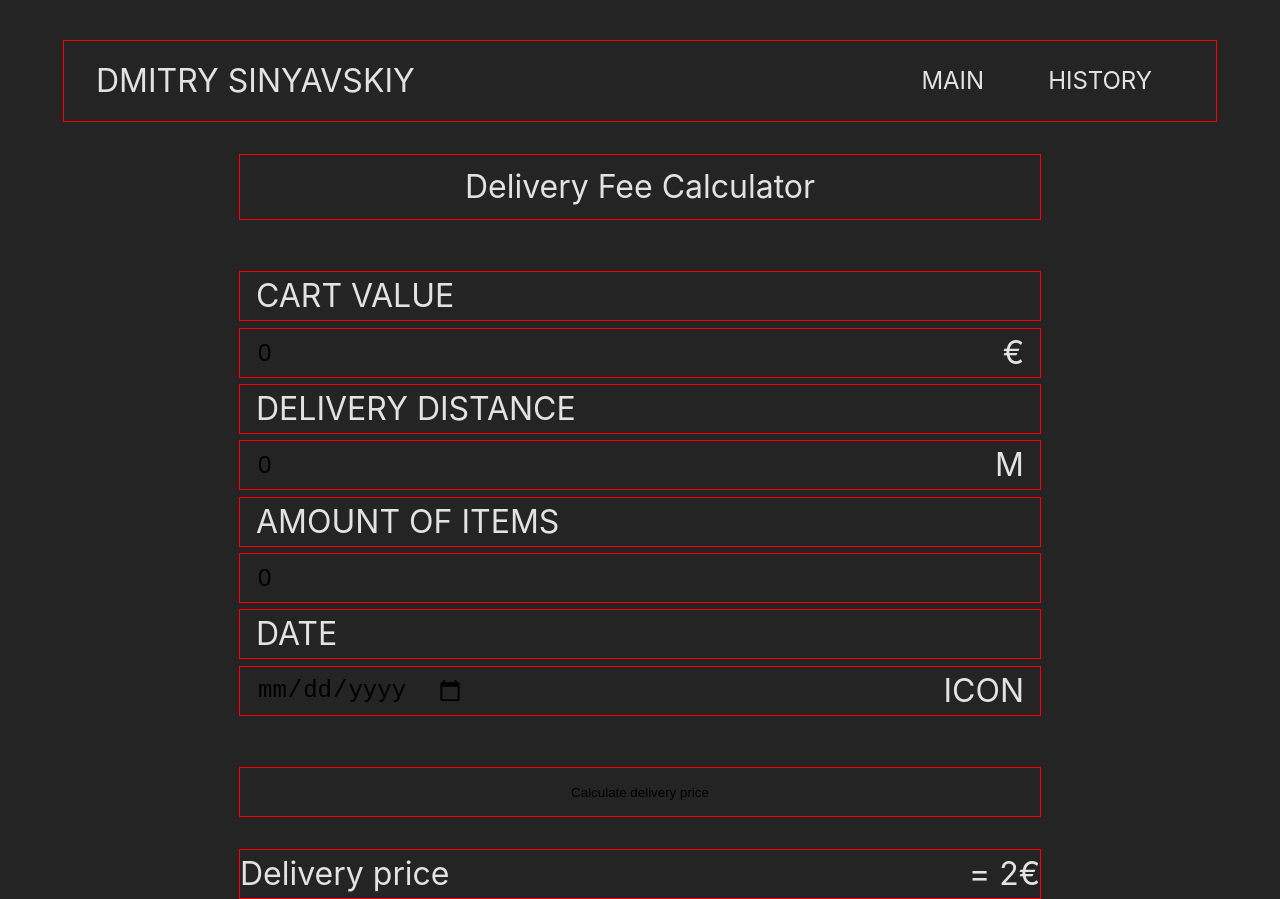
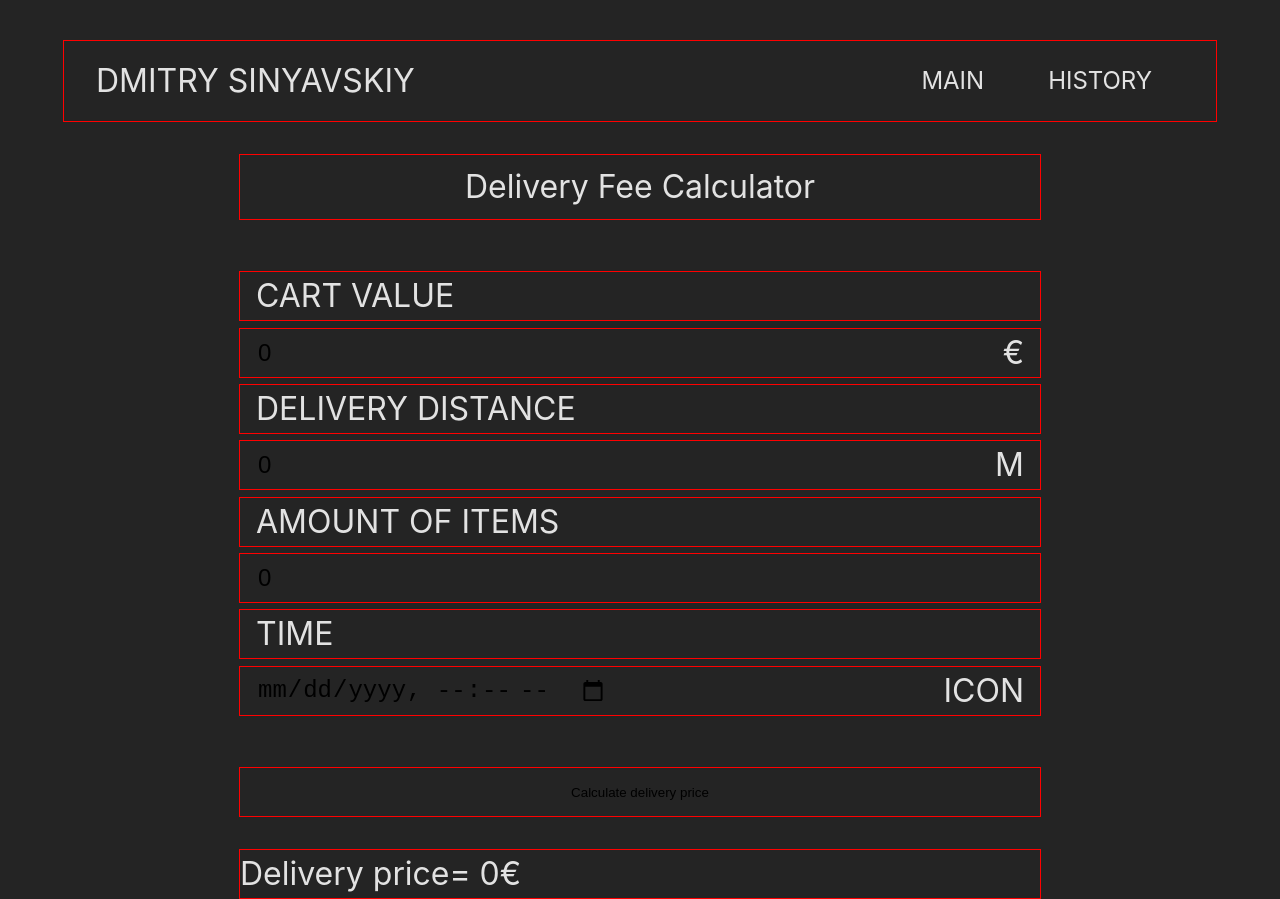
Before and after one commit to uch2ha/Delivery-Calculator, a React (Vite) app: page / in a window 1280 px wide. Built offline with nearby package versions, Linux system fonts and the light colour scheme.

Commit message:
get time zone from browser and conver to UTC format

```diff
--- a/package.json
+++ b/package.json
@@ -9,6 +9,7 @@
     "preview": "vite preview"
   },
   "dependencies": {
+    "moment-timezone": "^0.5.40",
     "react": "^18.2.0",
     "react-dom": "^18.2.0",
     "react-router-dom": "^6.8.0"
--- a/src/components/mainPage/MainPage.tsx
+++ b/src/components/mainPage/MainPage.tsx
@@ -1,6 +1,8 @@
+import './MainPage.css';
 import React, { useState } from 'react';
-import './MainPage.css';
 import NavBar from '../navBar/NavBar';
+import moment from 'moment-timezone';
+import calculateDeliveryFee from '../../functionality/calculations';
 
 const MainPage: React.FC = (): JSX.Element => {
   const [cartValue, setCartValue] = useState(0);
@@ -9,11 +11,15 @@ const MainPage: React.FC = (): JSX.Element => {
   const [date, setDate] = useState('');
   const [deliveryPrice, setDeliveryPrice] = useState(0);
 
-  console.log(date);
-
   const handleInput: React.ChangeEventHandler<HTMLInputElement> = (e): void => {
     const { id, value } = e.target;
 
+    if (id === 'date') {
+      setDate(fundTimeZoneConverTimeToUTC(value));
+    }
+    if (value.length >= 17) {
+      return;
+    }
     if (!Number(value)) {
       return;
     }
@@ -26,6 +32,20 @@ const MainPage: React.FC = (): JSX.Element => {
     if (id === 'itemsAmount') {
       setItemsAmount(Number(value));
     }
+  };
+
+  const fundTimeZoneConverTimeToUTC = (time: string) => {
+    // get timezone from browser
+    const tz = Intl.DateTimeFormat().resolvedOptions().timeZone;
+    // create date with browser timezon
+    const date = moment(time).tz(tz);
+    // return date with UTC format
+    return date.utc().format();
+  };
+
+  const calculateDeliveryHandler = () => {
+    // calculateDeliveryFee({ cartValue, distance, itemsAmount, date });
+    console.log(cartValue, distance, itemsAmount, date);
   };
 
   return (
@@ -78,25 +98,31 @@ const MainPage: React.FC = (): JSX.Element => {
             </span>
           </div>
           <div>
-            <span className='input-name'>Date</span>
+            <span className='input-name'>Time</span>
           </div>
           <div>
             <span className='input-body'>
               <input
-                type='date'
+                className='date-input'
+                id='date'
+                type='datetime-local'
                 value={date}
-                onChange={(e) => setDate(e.target.value)}
+                onChange={handleInput}
               />
               Icon
             </span>
           </div>
         </div>
         <div className='calculator-btn'>
-          <button>Calculate delivery price</button>
+          <button onClick={() => calculateDeliveryHandler()}>
+            Calculate delivery price
+          </button>
         </div>
         <div className='calculator-result'>
-          <span>Delivery price</span>
-          <span>= 2€</span>
+          <div>
+            <span>Delivery price</span>
+            <span>= {deliveryPrice}€</span>
+          </div>
         </div>
       </div>
     </div>
```
Also changed, not shown: 1 other file (tests, documents, lock files or other folders).
